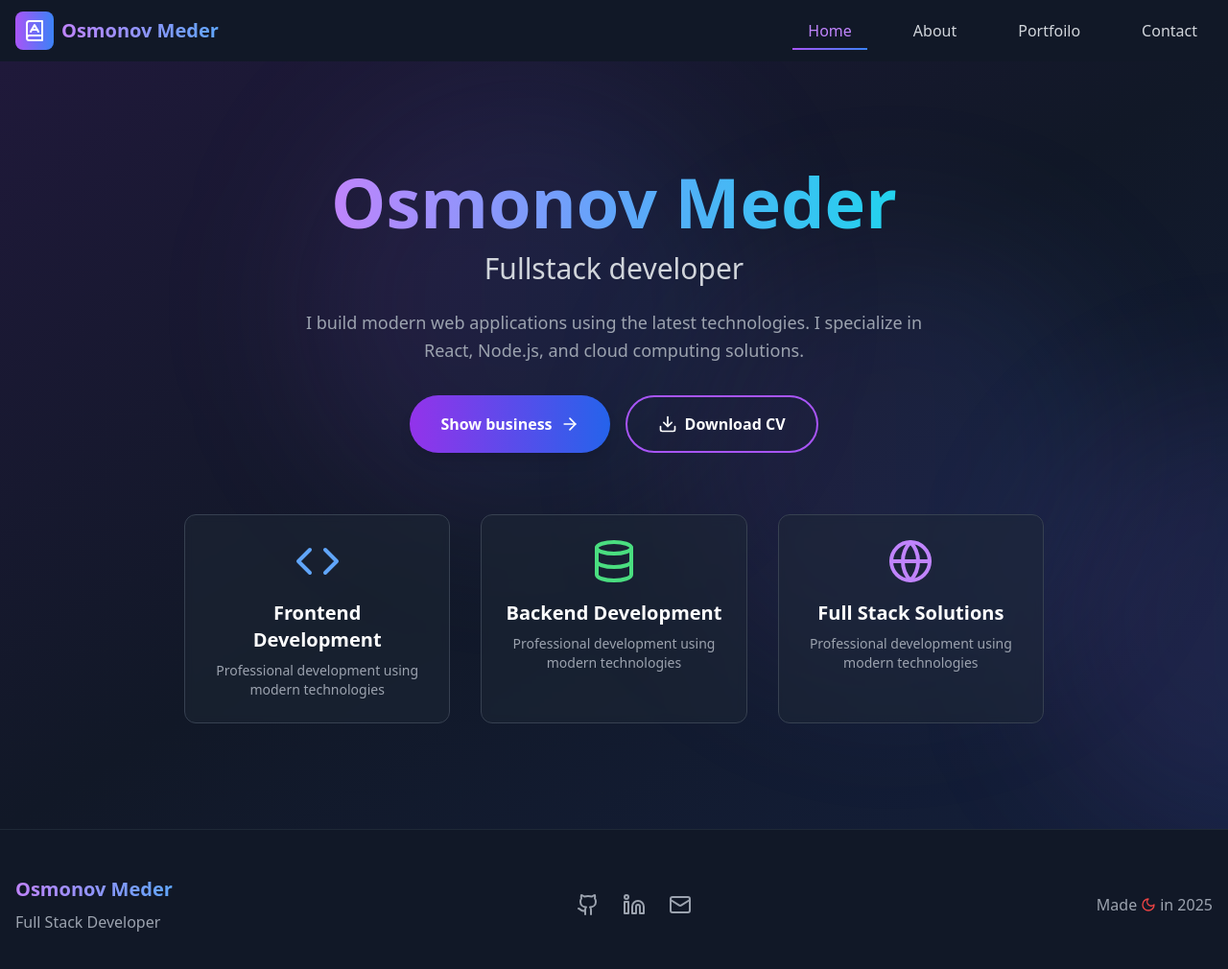
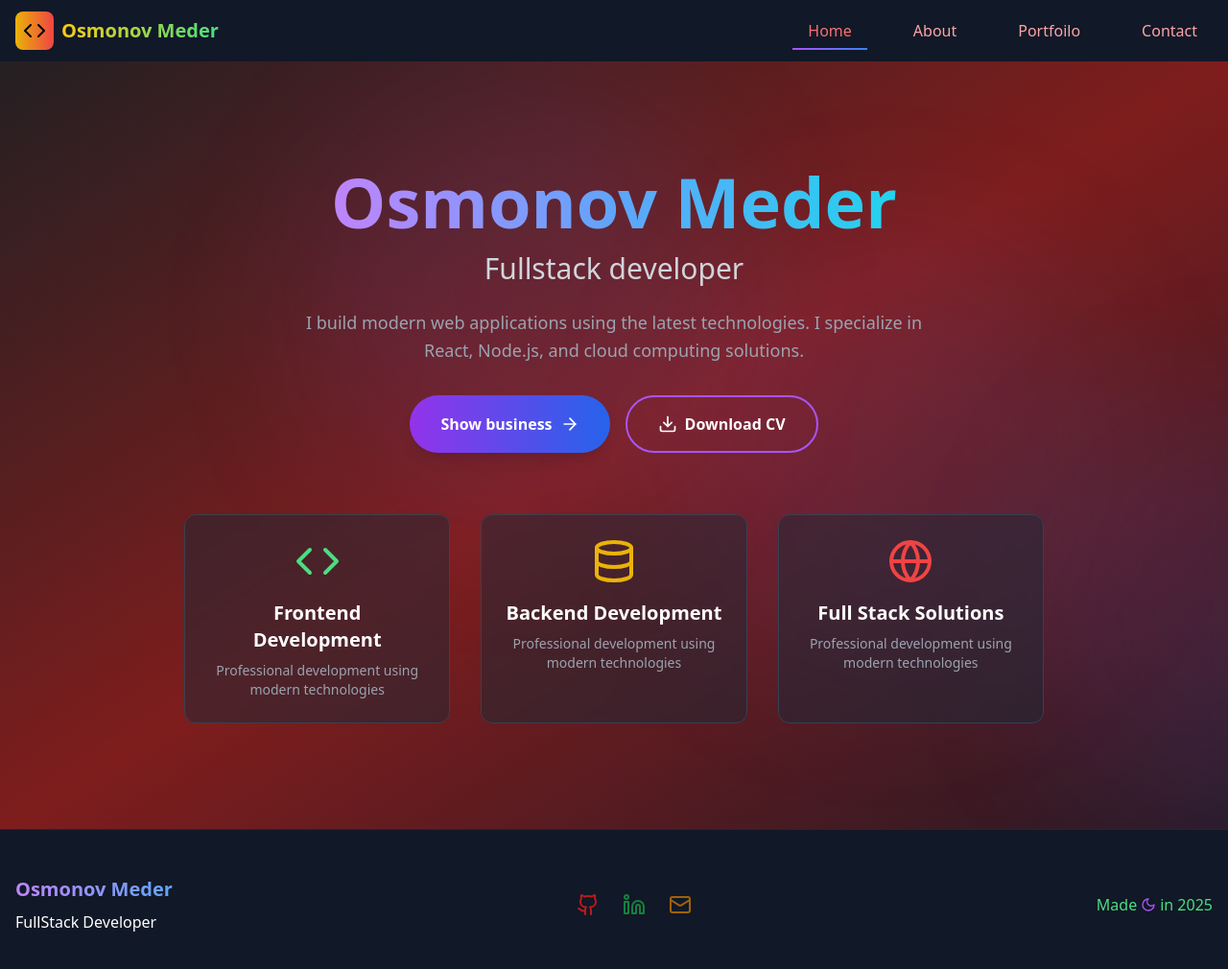
Before and after one commit to OsmonovMeder08/My_Portfoilo, a React (Vite) app: page / in a window 1280 px wide. Shown: the top 1010 px of the page at 96% size. Built offline with nearby package versions, Linux system fonts and the light colour scheme.

Commit message:
i change the color

```diff
--- a/src/components/Footer.tsx
+++ b/src/components/Footer.tsx
@@ -7,7 +7,7 @@ import React from 'react';
 // Mail — иконка письма
 // Heart — иконка сердца (не используется здесь, можно удалить)
 // Moon — иконка луны (используется в "Сделано в 2025")
-import { Github, Linkedin, Mail, Heart, Moon } from 'lucide-react';
+import { Github, Linkedin, Mail, Moon } from 'lucide-react';
 
 // Функциональный компонент Footer (подвал сайта)
 const Footer = () => {
@@ -22,7 +22,7 @@ const Footer = () => {
             <h3 className="text-xl font-bold mb-2 bg-gradient-to-r from-purple-400 to-blue-400 bg-clip-text text-transparent">
               Osmonov Meder
             </h3>
-            <p className="text-gray-400">Full Stack Developer</p> {/* Fullstack Developer на арабском */}
+            <p className="text-white-700">FullStack Developer</p> {/* Fullstack Developer на арабском */}
           </div>
 
           {/* Центральная часть — ссылки на соцсети */}
@@ -32,7 +32,7 @@ const Footer = () => {
               href="https://github.com/OsmonovMeder08"
               target="_blank"
               rel="noopener noreferrer"
-              className="text-gray-400 hover:text-white transition-colors duration-200 hover:scale-110 transform"
+              className="text-red-700 hover:text-white transition-colors duration-200 hover:scale-110 transform"
             >
               <Github className="w-6 h-6" />
             </a>
@@ -42,7 +42,7 @@ const Footer = () => {
               href="https://linkedin.com"
               target="_blank"
               rel="noopener noreferrer"
-              className="text-gray-400 hover:text-white transition-colors duration-200 hover:scale-110 transform"
+              className="text-green-700 hover:text-white transition-colors duration-200 hover:scale-110 transform"
             >
               <Linkedin className="w-6 h-6" />
             </a>
@@ -50,16 +50,16 @@ const Footer = () => {
             {/* Почта — нужно добавить mailto: чтобы работала как ссылка на почтовый клиент */}
             <a
               href="mailto:osmonovmeder743@gmail.com"
-              className="text-gray-400 hover:text-white transition-colors duration-200 hover:scale-110 transform"
+              className="text-yellow-700 hover:text-red transition-colors duration-200 hover:scale-110 transform"
             >
               <Mail className="w-6 h-6" />
             </a>
           </div>
 
           {/* Правая часть — подпись "Сделано в 2025" */}
-          <div className="text-center md:text-right">
-            <p className="text-gray-400 flex items-center justify-center md:justify-end">
-              Made <Moon className="w-4 h-4 mx-1 text-red-500" /> in 2025
+          <div className="text-center md:text-center">
+            <p className="text-green-400 flex items-center justify-center md:justify-end">
+              Made <Moon className="w-4 h-4 mx-1 text-purple-500" /> in 2025
               {/* "Сделано 🌙 в 2025 году" на арабском */}
             </p>
           </div>
--- a/src/components/Header.tsx
+++ b/src/components/Header.tsx
@@ -10,7 +10,7 @@ import { Link, useLocation } from 'react-router-dom';
 // Menu — иконка меню "бургер"
 // X — крестик (закрытие меню)
 // Code и Filter — декоративные иконки
-import { Menu, X, Code, Filter, Book, BaggageClaim, BadgeDollarSign, Brain, Cat, Bird, LucideBone, Home, Notebook, NotebookIcon, BookA, BookMarked, BookImage, BookAIcon } from 'lucide-react';
+import { Menu, X, Code, Filter, Book, BaggageClaim, BadgeDollarSign, Brain, Cat, Bird, LucideBone, Home, Notebook, NotebookIcon, BookA, BookMarked, BookImage, BookAIcon, Sun } from 'lucide-react';
 
 // Импорт анимаций из Framer Motion
 import { motion, AnimatePresence } from 'framer-motion';
@@ -51,7 +51,7 @@ const Header = () => {
       animate={{ y: 0 }}
       className={`fixed top-0 w-full z-50 transition-all duration-300 ${
         scrolled
-          ? 'bg-gray-900/95 backdrop-blur-md shadow-lg'  // При скролле добавляем фон
+          ? 'bg-yellow-900/95 backdrop-blur-md shadow-lg'  // При скролле добавляем фон
           : 'bg-transparent'  // Без скролла — прозрачный
       }`}
     >
@@ -59,10 +59,10 @@ const Header = () => {
         <div className="flex items-center justify-between h-16">
           {/* Логотип / Название сайта */}
           <Link to="/" className="flex items-center space-x-2 text-xl font-bold">
-            <div className="bg-gradient-to-r from-purple-500 to-blue-500 p-2 rounded-lg">
-              <BookAIcon className="w-6 h-6 text-white" />
+            <div className="bg-gradient-to-r from-yellow-500 to-red-500 p-2 rounded-lg">
+              <Code className="w-6 h-6 text-black" />
             </div>
-            <span className="bg-gradient-to-r from-purple-400 to-blue-400 bg-clip-text text-transparent">
+            <span className="bg-gradient-to-r from-yellow-400 to-green-400 bg-clip-text text-transparent">
               Osmonov Meder
             </span>
           </Link>
@@ -73,10 +73,10 @@ const Header = () => {
               <Link
                 key={item.path}
                 to={item.path}
-                className={`relative py-2 px-4 transition-colors duration-200 hover:text-purple-400 ${
+                className={`relative py-2 px-4 transition-colors duration-200 hover:text-yellow-400 ${
                   location.pathname === item.path
-                    ? 'text-purple-400' // Подсветка активного пункта
-                    : 'text-gray-300'
+                    ? 'text-red-400' // Подсветка активного пункта
+                    : 'text-red-300'
                 }`}
               >
                 {item.label}
@@ -115,10 +115,10 @@ const Header = () => {
                     key={item.path}
                     to={item.path}
                     onClick={() => setIsMenuOpen(false)} // Закрываем меню после клика
-                    className={`block py-2 px-4 rounded-lg transition-colors duration-200 hover:bg-gray-700 ${
+                    className={`block py-2 px-4 rounded-lg transition-colors duration-200 hover:bg-oranges-700 ${
                       location.pathname === item.path
-                        ? 'text-purple-400 bg-gray-700'
-                        : 'text-gray-300'
+                        ? 'text-red-400 bg-black-700'
+                        : 'text-green-300'
                     }`}
                   >
                     {item.label}
--- a/src/pages/About.tsx
+++ b/src/pages/About.tsx
@@ -76,21 +76,21 @@ const About = () => {
   const experience = [
     {
       period: '2025 - Настоящее время',
-      position: 'Senior Fullstack Developer',
+      position: 'begginer Fullstack Developer',
       company: 'TechCorp',
       description: 'Developing scalable web applications using a modern technology stack. Managing a team of developers and architectural planning.',
-      technologies: ['React', 'Node.js', 'PostgreSQL', 'AWS']
+      technologies: ['React', 'Node.js', 'PostgreSQL']
     },
     {
       period: '2026 - 2027',
-      position: 'Frontend Developer',
+      position: 'Junior Fullstack Developer',
       company: 'Digital Agency',
       description: 'Create interactive user interfaces and optimize web application performance.',
       technologies: ['Vue.js', 'TypeScript', 'SASS', 'Webpack']
     },
     {
-      period: '2025 - 20226', // Тут опечатка — вероятно 2026
-      position: 'Junior Developer',
+      period: '2027 - 2028',
+      position: 'Middle FUllstack Developer',
       company: 'StartupTech',
       description: 'Participation in the development of MVP products and study of modern web development technologies.',
       technologies: ['JavaScript', 'React', 'Express.js', 'MongoDB']
@@ -106,12 +106,12 @@ const About = () => {
         <motion.section
           initial={{ opacity: 0, y: 30 }}       // Начальное состояние анимации (прозрачность и смещение по Y)
           animate={{ opacity: 1, y: 0 }}        // Конечное состояние анимации
-          transition={{ duration: 0.8 }}        // Время анимации
+          transition={{ duration: 0.10 }}        // Время анимации
           className="text-center mb-20"
         >
           <h1 className="text-4xl md:text-6xl font-bold mb-6">
             <span className="bg-gradient-to-r from-purple-400 to-blue-400 bg-clip-text text-transparent">
-               About  {/* "Обо мне" на арабском */}
+               About
             </span>
           </h1>
           <p className="text-xl text-gray-300 max-w-3xl mx-auto leading-relaxed">
@@ -122,7 +122,6 @@ const About = () => {
             {/* Краткое описание себя на арабском */}
           </p>
         </motion.section>
-
         {/* Секция навыков */}
         <motion.section
           initial={{ opacity: 0, y: 30 }}
--- a/src/pages/Home.tsx
+++ b/src/pages/Home.tsx
@@ -6,9 +6,9 @@ import { motion } from 'framer-motion';
 const Home = () => {
   // Навыки с иконками и цветами для визуального выделения
   const skills = [
-    { icon: Code, name: 'Frontend Development', color: 'text-blue-400' },
-    { icon: Database, name: 'Backend Development', color: 'text-green-400' },
-    { icon: Globe, name: 'Full Stack Solutions', color: 'text-purple-400' },
+    { icon: Code, name: 'Frontend Development', color: 'text-green-400' },
+    { icon: Database, name: 'Backend Development', color: 'text-yellow-500' },
+    { icon: Globe, name: 'Full Stack Solutions', color: 'text-red-500' },
   ];
 
   return (
@@ -16,7 +16,7 @@ const Home = () => {
       {/* Главный раздел - Hero Section */}
       <section className="relative min-h-screen flex items-center justify-center overflow-hidden">
         {/* Фоновый градиент */}
-        <div className="absolute inset-0 bg-gradient-to-br from-purple-900/20 via-gray-900 to-blue-900/20"></div>
+        <div className="absolute inset-0 bg-gradient-to-br from-yellow-900/20 via-red-900 to-red-900/20"></div>
 
         {/* Анимированные элементы фона */}
         <div className="absolute inset-0">
```
